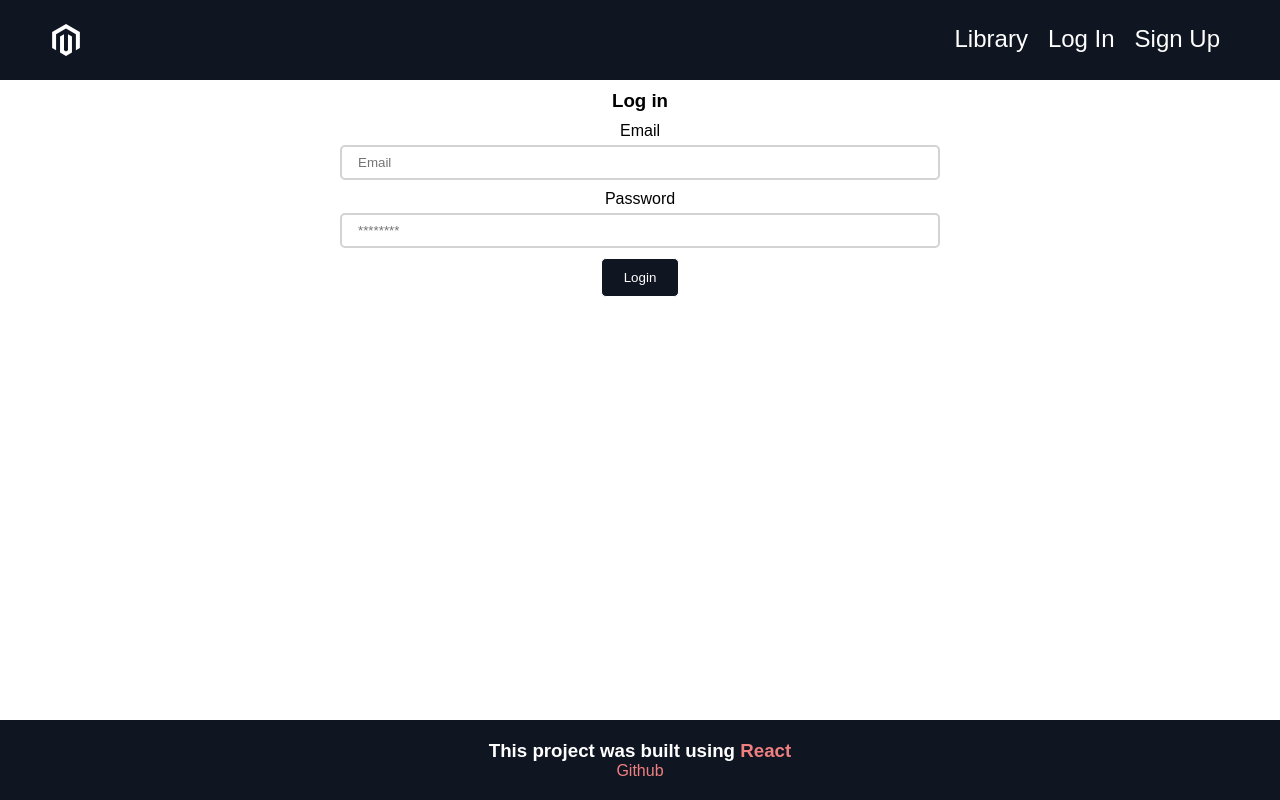
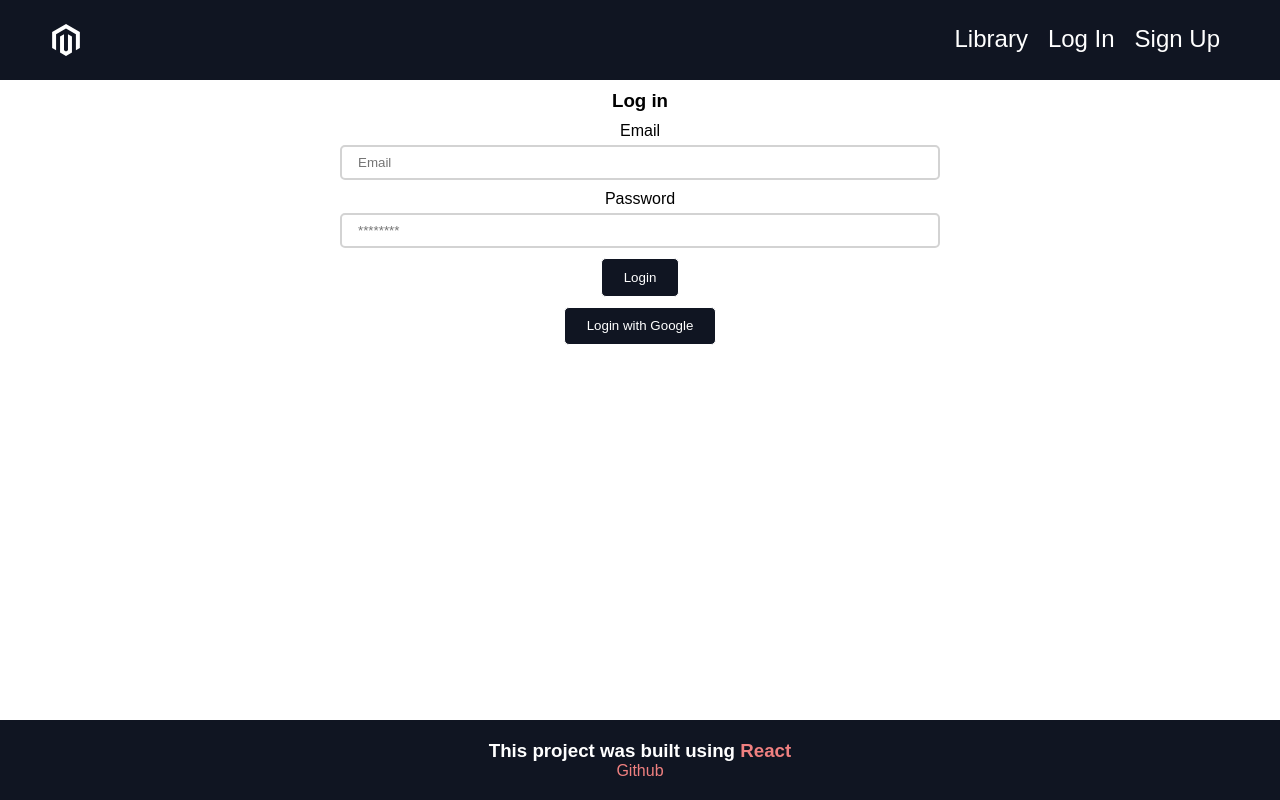
Before and after one commit to irlgabriel/library-project-redo, a React (Create React App) app: page /login in a window 1280 px wide. Built offline with nearby package versions, Linux system fonts and the light colour scheme; no server answers; the database is empty.

Commit message:
added google oauth

```diff
--- a/src/App.js
+++ b/src/App.js
@@ -46,7 +46,7 @@ function App() {
         <GlobalStyles />
         <Navbar user={user} />
         <Route path="/" exact render={() => (<Library user={user} setBooks={setBooks} books={books}/>)}/>
-        <Route path="/login" component={LoginForm} />
+        <Route path="/login" render={() => (<LoginForm />) }/>
         <Route path="/sign-up" component={SignUpForm} />
         <Route path="/logout" component={Logout} />
         <Route path="/profile" render={() => (<Profile books={books} user={user}/>)}/>
--- a/src/components/Book/Book.elements.js
+++ b/src/components/Book/Book.elements.js
@@ -6,7 +6,7 @@ export const BookContainer = styled.div`
   flex-direction: column;
   justify-content: flex-start;
   padding: 10px;
-  opacity: ${({ bookStatus }) => (bookStatus ? "0.4" : "1")};
+  opacity: ${({ bookStatus }) => (bookStatus === "read" ? "0.4" : "1")};
   background: ${({ bookStatus }) => (!bookStatus ? "lightcoral" : "lightblue")};
   border-radius: 5px;
   height: 350px;
--- a/src/components/Book/Book.js
+++ b/src/components/Book/Book.js
@@ -28,6 +28,7 @@ export default function Book({ book, books, setBooks}) {
   return (
     <>
       <BookContainer
+        bookStatus={book.status}
         data-id={book.id}
         onClick={toggleStatus}>
         <BookTitle>{book.title}</BookTitle>
--- a/src/components/BookForm/BookForm.js
+++ b/src/components/BookForm/BookForm.js
@@ -45,7 +45,6 @@ export default function BookForm({user}) {
     .then((book) => {
       const bookId = book.id;
       book.update({id:bookId})
-      window.location = "/";
     })
     .catch(err => console.log(err.message))
   }
--- a/src/components/Form/Form.elements.js
+++ b/src/components/Form/Form.elements.js
@@ -1,7 +1,7 @@
 import styled from "styled-components";
 
 export const Form = styled.form`
-  width: 600px;
+  max-width: 600px;
   margin: auto;
   margin-top: 10px;
   justify-content: space-between;
--- a/src/components/LoginForm/LoginForm.js
+++ b/src/components/LoginForm/LoginForm.js
@@ -7,16 +7,28 @@ import {
   FormLabel,
   FormInput,
 } from "../Form/Form.elements";
-import { Button } from "../../globalStyles";
+import { Button, Container } from "../../globalStyles";
 
-export default function LogInUser() {
+export default function LogInUser({googleLogin}) {
+  const auth = firebase.auth()
+
+  function googleLogin() {
+    let provider = new firebase.auth.GoogleAuthProvider();
+    auth
+      .signInWithPopup(provider)
+      .then((user) => {
+        window.location = "/profile";
+      })
+      .catch(err => console.log(err.message))
+
+  }
+
   function submitHandler(e) {
     e.preventDefault();
     const email = e.target.email.value;
     const password = e.target.password.value;
 
-    firebase
-      .auth()
+    auth
       .signInWithEmailAndPassword(email, password)
       .then(() => {
         window.location = "/";
@@ -25,6 +37,7 @@ export default function LogInUser() {
   }
 
   return (
+    <Container>
       <Form onSubmit={submitHandler}>
         <FormHeader>Log in</FormHeader>
         <FormGroup>
@@ -51,5 +64,9 @@ export default function LogInUser() {
           <Button type="submit">Login</Button>
         </FormGroup>
       </Form>
+      <FormGroup>
+        <Button onClick={googleLogin}>Login with Google</Button>
+      </FormGroup>
+    </Container>
   );
 }
```
Lines whose indentation alone changed are shown as unchanged.
